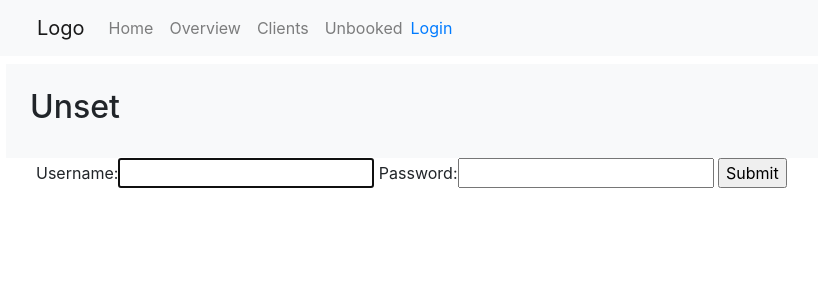
After one commit to JankoTreuner/track-my-time, a Django app: page /accounts/login/ in a window 1280 px wide. The commit adds this page. Shown: the top 300 px of the page, without its empty margins (64-882 px from the left). Run offline with Django 3.2, Linux system fonts and the light colour scheme; some libraries are stand-ins or nearby versions.

Commit message:
Regires login to acces data.

```diff
--- a/trackmytime/templates/base.html
+++ b/trackmytime/templates/base.html
@@ -25,7 +25,9 @@
         {% block navbar %}
             {% include "components/navbar.html"  %}
         {% endblock %}
+
     </div>
+
 </div>
 
     <div class="container bg-light mt-2 p-4">
--- a/trackmytime/templates/components/navbar.html
+++ b/trackmytime/templates/components/navbar.html
@@ -1,10 +1,10 @@
-<nav class="navbar navbar-expand-sm bg-light navbar-light">
+<nav class="navbar bg-light navbar-light navbar-expand-md">
 
     <!-- A grey horizontal navbar that becomes vertical on small screens -->
 
         <a class="navbar-brand" href="#">Logo</a>
         <!-- Links -->
-        <ul class="navbar-nav">
+        <ul class="navbar-nav ">
 
           <li class="nav-item {% if  request.path == '/' %}active{% endif %}">
             <a class="nav-link" href="{% url 'index' %}">Home</a>
@@ -19,5 +19,6 @@
             <a class="nav-link" href="{% url 'unbooked' %}">Unbooked</a>
           </li>
         </ul>
+        {% if user.is_authenticated %}<a href="{% url 'logout' %}">Logout</a>{% else %}<a href="{% url 'login' %}">Login</a>{% endif %}
 
       </nav>
--- /dev/null
+++ b/trackmytime/templates/registration/login.html
@@ -0,0 +1,24 @@
+{% extends "base.html" %}
+{% load static %}
+{% load bootstrap %}
+
+{% block title %}
+  Login
+{% endblock %}
+
+{% block body %}
+  <section class="mb-3">
+    <div class="container">
+      <div class="row">
+        <div class="col-sm-12">
+          <form action="{% url 'login' %}" method="post">
+              {% csrf_token %}
+              {{ form|bootstrap }}
+              <input type="submit" value="Submit">
+          </form>
+        </div>
+      </div>
+    </div>
+  </div>
+
+{% endblock %}
--- a/trackmytime/trackmytime/settings.py
+++ b/trackmytime/trackmytime/settings.py
@@ -119,7 +119,6 @@
 
 USE_TZ = True
 
-
 # Static files (CSS, JavaScript, Images)
 # https://docs.djangoproject.com/en/3.2/howto/static-files/
 
@@ -161,3 +160,8 @@
     },
 
 }
+
+
+# Simply just redirect to entry page
+LOGIN_REDIRECT_URL = '/'
+LOGOUT_REDIRECT_URL = '/'
--- a/trackmytime/trackmytime/urls.py
+++ b/trackmytime/trackmytime/urls.py
@@ -19,4 +19,5 @@
 urlpatterns = [
     path('admin/', admin.site.urls),
     path('', include('timetracker.urls')),
+    path('accounts/', include('django.contrib.auth.urls')),
 ]
```
Also changed, not shown: trackmytime/timetracker/views.py (+9 -1 lines).
